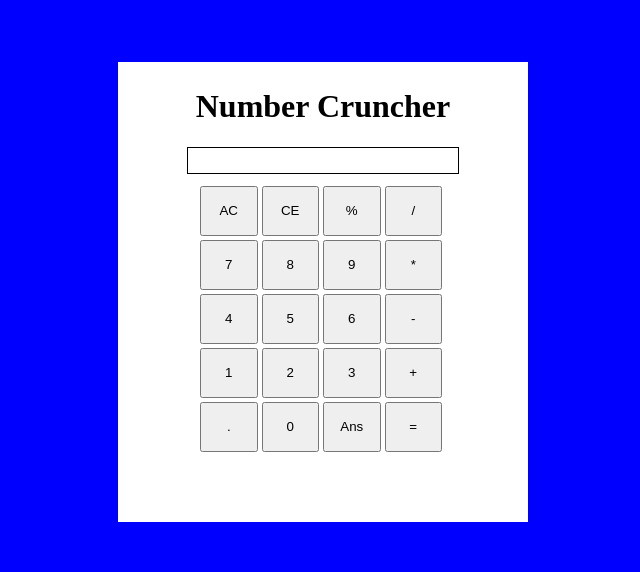
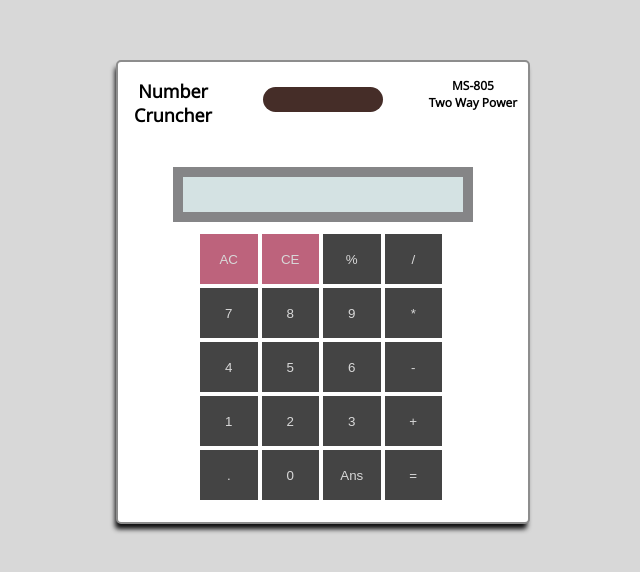
Before and after one commit to jlundgren77/numberCruncher, a website: page index.html in a window 1280 px wide. Shown: the part 108-680 px from the top of the page, without its empty margins (317-957 px from the left). Drawn offline with nearby package versions, Linux system fonts and the light colour scheme.

Commit message:
added stlyling

```diff
--- a/index.html
+++ b/index.html
@@ -5,14 +5,20 @@
 	<title>Number Cruncher</title>
 	<link rel="stylesheet" href="css/application.css">
 	<script src="//code.jquery.com/jquery-1.12.0.min.js"></script>
+	<link href='https://fonts.googleapis.com/css?family=Open+Sans' rel='stylesheet' type='text/css'>
 </head>
 <body>
 	<div class="calculator">
-		<h1>Number Cruncher</h1>
+	    <div id="header">
+			<h1 id="logo">Number Cruncher</h1>
+			<div id="solarPanel"></div>
+			<h2 id="brand">MS-805 <br>Two  Way Power</h2>
+		</div>
+
 		<div class="textbox"></div>
 		<div class="buttons">
-			<button class="button" value="AC">AC</button>
-			<button class="button" value="CE">CE</button>
+			<button class="button red_button value="AC">AC</button>
+			<button class="button red_button" value="CE">CE</button>
 			<button class="button" value="%">%</button>
 			<button class="button" value="/">/</button>
 			<button class="button" value="7">7</button>
--- a/js/app.js
+++ b/js/app.js
@@ -9,6 +9,13 @@ $(document).ready(function() {
 			calculationList = "";
 			displayNumbers(calculationList);
 		}
+		else if (clickVal == "CE") {
+			calculationList = calculationList.slice(0, -1);
+			displayNumbers(calculationList);
+		}
+		else if(clickVal === "Ans") {
+			calculationList = $(".textbox").html();
+		}
 		else {
 			calculationList+=clickVal;
 			displayNumbers(calculationList);
@@ -19,8 +26,9 @@ $(document).ready(function() {
 	});
 
 	function calculate(list) {
-		console.log(eval(calculationList));
-		$(".textbox").html(eval(calculationList));
+		var evalulation = eval(list);
+		$(".textbox").html(evalulation);
+		calculationList = evalulation;
 	}
 	function displayNumbers(calculationList) {
 		$(".textbox").html(calculationList);
--- a/scss/application.scss
+++ b/scss/application.scss
@@ -1,13 +1,23 @@
+$red_button: #BD637C;
+$light_grey: #D8D8D8;
+$medium_grey: #8D8D8D;
+$dark_grey: #444444;
+$black: #0E0E0f;
+$brown: #452D28;
+$blueish_grey: #D4E2E3;
+$border: #858587;
+
 body {
-	background-color: blue;
-	heigth: 100%;
+	background-color: $light_grey;
+	height: 100%;
 	width: 100%;
+	font-family: 'Open Sans', sans-serif;
 }
 
 .calculator {
 	width: 400px;
 	height: 450px;
-	background-color: white;
+	background-color: lighten($light_grey, 25%);
 	padding: 5px;
 	text-align: center;
 	margin: auto;
@@ -16,14 +26,26 @@ body {
 	left: 0;
 	right: 0;
 	bottom: 0;
+	border-radius: 5px;
+	border: 2px solid $medium_grey;
+	-webkit-box-shadow: -2px 6px 5px -1px rgba(14,14,15,1);
+	-moz-box-shadow: -2px 6px 5px -1px rgba(14,14,15,1);
+	box-shadow: -2px 6px 5px -1px rgba(14,14,15,1);
 }
 
-
+button {
+	 background-color: $dark_grey;
+	 color: $light_grey;
+}
+.red_button {
+	background-color: $red_button;
+}
 
 .buttons {
 
 	width: 250px;
 	margin: 10px auto;
+
 }
 
 .button {
@@ -31,13 +53,46 @@ body {
 	width: 57.5px;
 	height: 50px;
 	margin: 2px;
+	border: none;
+
+}
+#header {
+	margin-bottom: 100px;
+	width: 100%;
+
+}
+
+#logo {
+	float: left;
+	margin-right: 20px;
+	width: 25%;
+	font-size: 18px;
+}
+
+#solarPanel {
+	float: left;
+    margin: 20px;
+	width: 30%;
+	height: 25px;
+	background-color: $brown;
+	border-radius: 15px;
+}
+#brand {
+	float: left;
+	margin-left: 20px;
+	width: 25%;
+	font-size: 12px;
 }
 
 .textbox {
 	margin: 5px;
-	border: 1px solid #000;
+	background-color: $blueish_grey;
+	color: $black;
+	border: 10px solid $border;
 	height: 25px;
 	margin: 0 auto;
 	text-align: right;
 	width: 270px;
+	padding: 5px;
+
 }
```
Also changed, not shown: css/application.css, 1 other file.
